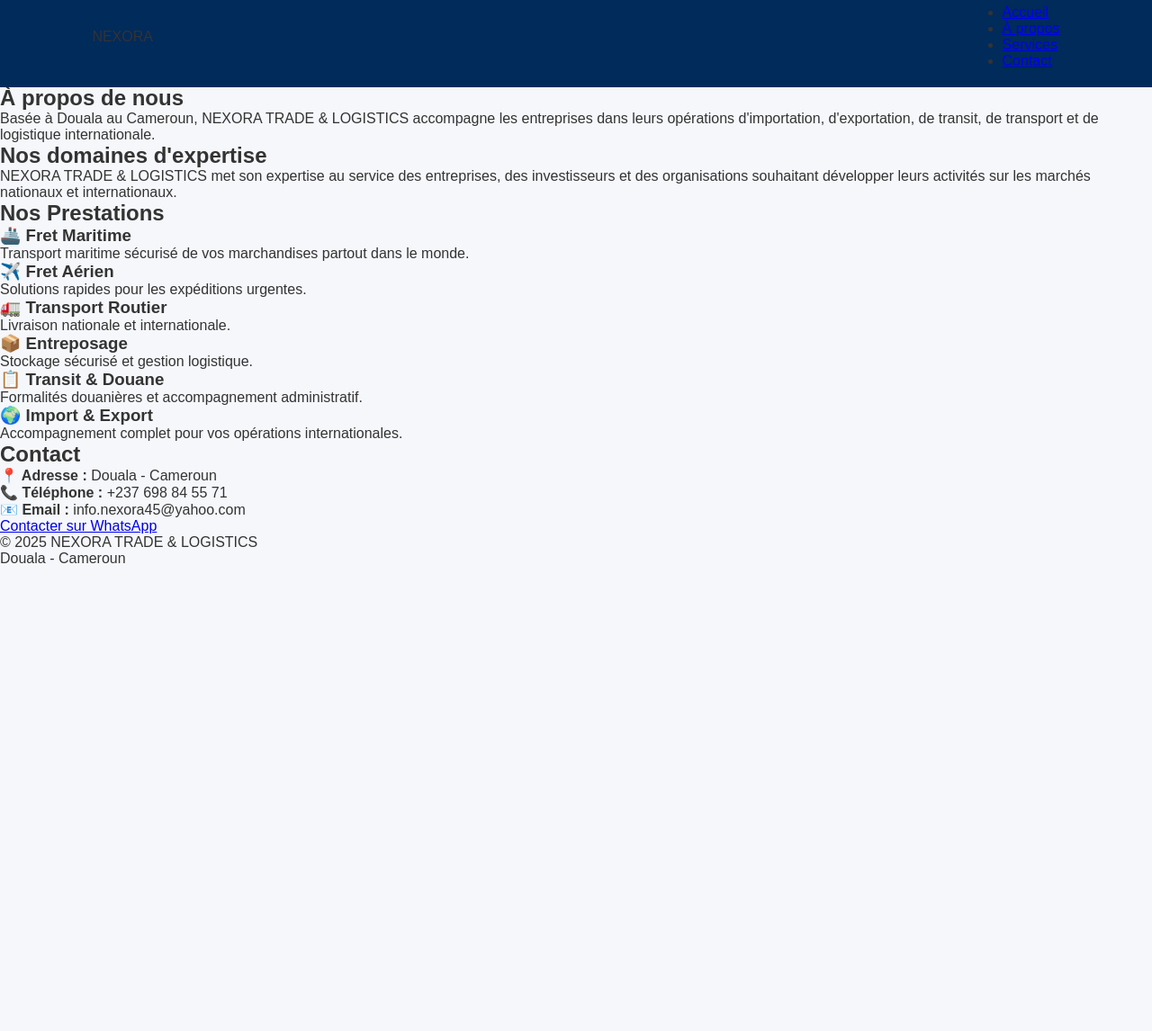
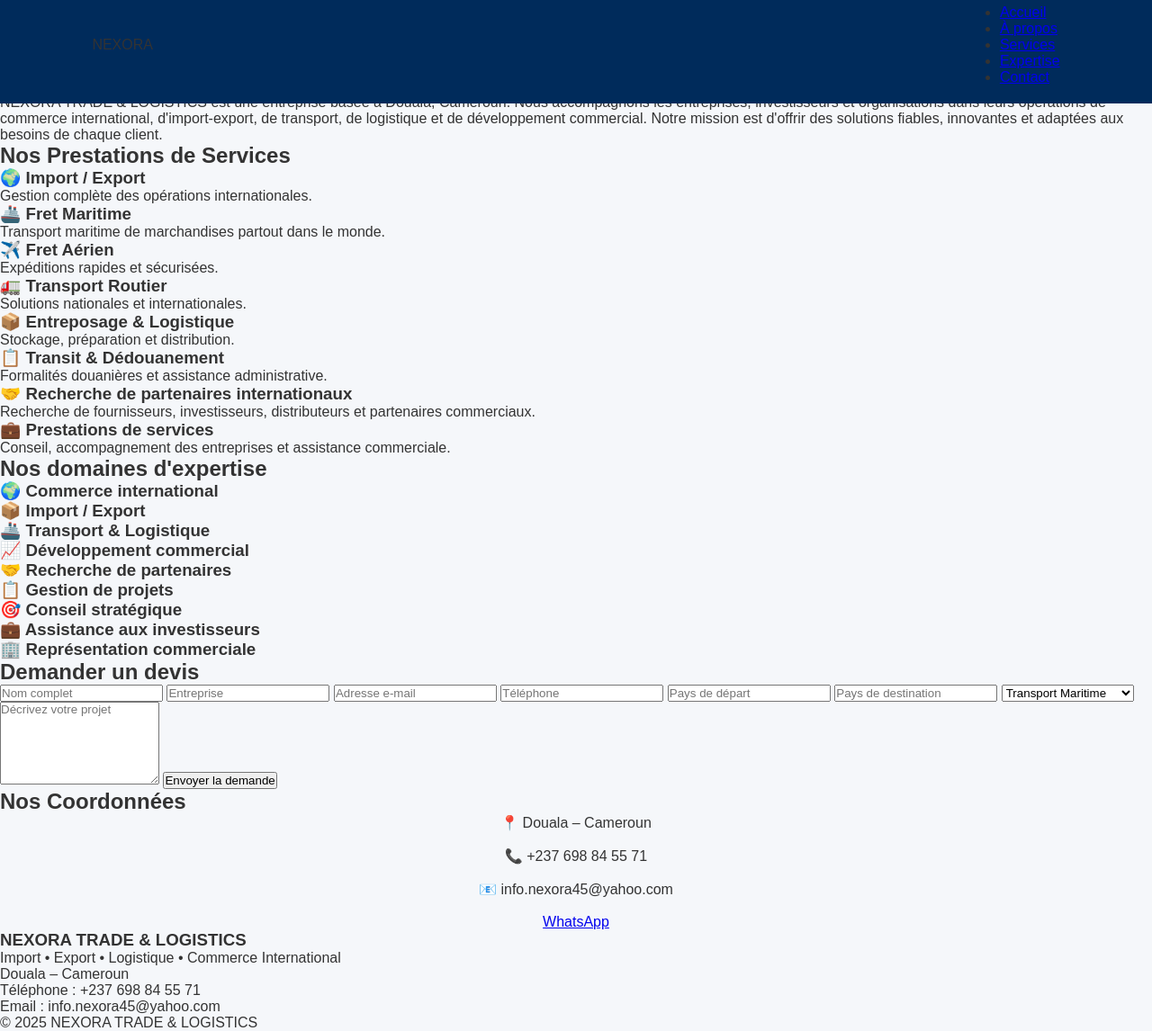
Before and after one commit to nexora-basset/nexora-trade-logistics, a plain HTML site: page index.html in a window 1280 px wide. Shown: the part 15-1161 px from the top of the page at 90% size. Before the commit the page ends 800 px from the top, so only its background shows below. Drawn offline with Linux system fonts and the light colour scheme.

Commit message:
Update index.html

```diff
--- a/index.html
+++ b/index.html
@@ -1,4 +1,3 @@
->
 <!DOCTYPE html>
 <html lang="fr">
 
@@ -6,6 +5,8 @@
     <meta charset="UTF-8">
     <meta name="viewport" content="width=device-width, initial-scale=1.0">
     <title>NEXORA TRADE & LOGISTICS</title>
+
+    <meta name="description" content="NEXORA TRADE & LOGISTICS - Import, Export, Transport, Logistique, Transit, Dédouanement, Recherche de partenaires internationaux.">
 
     <link rel="stylesheet" href="style.css">
 </head>
@@ -24,12 +25,15 @@
             <li><a href="#accueil">Accueil</a></li>
             <li><a href="#apropos">À propos</a></li>
             <li><a href="#services">Services</a></li>
+            <li><a href="#expertise">Expertise</a></li>
             <li><a href="#contact">Contact</a></li>
         </ul>
 
     </nav>
 
 </header>
+
+<!-- ================= HERO ================= -->
 
 <section class="hero" id="accueil">
 
@@ -40,8 +44,8 @@
         <h2>Connecter le monde, livrer l'avenir.</h2>
 
         <p>
-            Votre partenaire de confiance pour le commerce international,
-            le transport de marchandises et les solutions logistiques.
+            Votre partenaire de confiance en commerce international,
+            transport, logistique, transit et développement commercial.
         </p>
 
         <a href="#contact" class="btn">
@@ -52,93 +56,231 @@
 
 </section>
 
+<!-- ================= A PROPOS ================= -->
+
 <section id="apropos">
 
-    <h2>À propos de nous</h2>
+<h2>À propos de NEXORA</h2>
 
 <p>
-        Basée à Douala au Cameroun, NEXORA TRADE & LOGISTICS accompagne
-        les entreprises dans leurs opérations d'importation, d'exportation,
-        de transit, de transport et de logistique internationale.
+
+NEXORA TRADE & LOGISTICS est une entreprise basée à Douala, Cameroun.
+
+Nous accompagnons les entreprises, investisseurs et organisations dans leurs opérations de commerce international, d'import-export, de transport, de logistique et de développement commercial.
+
+Notre mission est d'offrir des solutions fiables, innovantes et adaptées aux besoins de chaque client.
+
 </p>
 
 </section>
 
+<!-- ================= SERVICES ================= -->
+
 <section id="services">
-    <section id="expertise">
 
-    <h2>Nos domaines d'expertise</h2>
-
-    <p class="intro">
-        NEXORA TRADE & LOGISTICS met son expertise au service des entreprises,
-        des investisseurs et des organisations souhaitant développer leurs
-        activités sur les marchés nationaux et internationaux.
-    </p>
-
-    <div class="services">
-
-
-</section>
-
-    <h2>Nos Prestations</h2>
+<h2>Nos Prestations de Services</h2>
 
 <div class="services">
 
 <div class="card">
+<h3>🌍 Import / Export</h3>
+<p>Gestion complète des opérations internationales.</p>
+</div>
+
+<div class="card">
 <h3>🚢 Fret Maritime</h3>
-            <p>Transport maritime sécurisé de vos marchandises partout dans le monde.</p>
+<p>Transport maritime de marchandises partout dans le monde.</p>
 </div>
 
 <div class="card">
 <h3>✈️ Fret Aérien</h3>
-            <p>Solutions rapides pour les expéditions urgentes.</p>
+<p>Expéditions rapides et sécurisées.</p>
 </div>
 
 <div class="card">
 <h3>🚛 Transport Routier</h3>
-            <p>Livraison nationale et internationale.</p>
+<p>Solutions nationales et internationales.</p>
 </div>
 
 <div class="card">
-            <h3>📦 Entreposage</h3>
-            <p>Stockage sécurisé et gestion logistique.</p>
+<h3>📦 Entreposage & Logistique</h3>
+<p>Stockage, préparation et distribution.</p>
 </div>
 
 <div class="card">
-            <h3>📋 Transit & Douane</h3>
-            <p>Formalités douanières et accompagnement administratif.</p>
+<h3>📋 Transit & Dédouanement</h3>
+<p>Formalités douanières et assistance administrative.</p>
 </div>
 
 <div class="card">
-            <h3>🌍 Import & Export</h3>
-            <p>Accompagnement complet pour vos opérations internationales.</p>
+<h3>🤝 Recherche de partenaires internationaux</h3>
+<p>Recherche de fournisseurs, investisseurs, distributeurs et partenaires commerciaux.</p>
+</div>
+
+<div class="card">
+<h3>💼 Prestations de services</h3>
+<p>Conseil, accompagnement des entreprises et assistance commerciale.</p>
 </div>
 
 </div>
 
 </section>
 
-<section id="contact">
+<!-- ================= EXPERTISE ================= -->
 
-    <h2>Contact</h2>
+<section id="expertise">
 
-    <p><strong>📍 Adresse :</strong> Douala - Cameroun</p>
+<h2>Nos domaines d'expertise</h2>
 
-    <p><strong>📞 Téléphone :</strong> +237 698 84 55 71</p>
+<div class="services">
 
-    <p><strong>📧 Email :</strong> info.nexora45@yahoo.com</p>
+<div class="card">
+<h3>🌍 Commerce international</h3>
+</div>
 
-    <a class="btn" href="https://wa.me/237698845571">
-        Contacter sur WhatsApp
-    </a>
+<div class="card">
+<h3>📦 Import / Export</h3>
+</div>
+
+<div class="card">
+<h3>🚢 Transport & Logistique</h3>
+</div>
+
+<div class="card">
+<h3>📈 Développement commercial</h3>
+</div>
+
+<div class="card">
+<h3>🤝 Recherche de partenaires</h3>
+</div>
+
+<div class="card">
+<h3>📋 Gestion de projets</h3>
+</div>
+
+<div class="card">
+<h3>🎯 Conseil stratégique</h3>
+</div>
+
+<div class="card">
+<h3>💼 Assistance aux investisseurs</h3>
+</div>
+
+<div class="card">
+<h3>🏢 Représentation commerciale</h3>
+</div>
+
+</div>
 
 </section>
 
+<!-- ================= CONTACT ================= -->
+
+<section id="contact">
+
+<h2>Demander un devis</h2>
+
+<form class="contact-form">
+
+<input type="text" placeholder="Nom complet" required>
+
+<input type="text" placeholder="Entreprise">
+
+<input type="email" placeholder="Adresse e-mail" required>
+
+<input type="tel" placeholder="Téléphone">
+
+<input type="text" placeholder="Pays de départ">
+
+<input type="text" placeholder="Pays de destination">
+
+<select>
+
+<option>Transport Maritime</option>
+
+<option>Transport Aérien</option>
+
+<option>Transport Routier</option>
+
+<option>Transport Multimodal</option>
+
+</select>
+
+<textarea rows="6" placeholder="Décrivez votre projet"></textarea>
+
+<button class="btn">
+Envoyer la demande
+</button>
+
+</form>
+
+</section>
+
+<!-- ================= COORDONNEES ================= -->
+
+<section>
+
+<h2>Nos Coordonnées</h2>
+
+<p align="center">
+
+📍 Douala – Cameroun
+
+<br><br>
+
+📞 +237 698 84 55 71
+
+<br><br>
+
+📧 info.nexora45@yahoo.com
+
+<br><br>
+
+<a class="btn" href="https://wa.me/237698845571" target="_blank">
+
+WhatsApp
+
+</a>
+
+</p>
+
+</section>
+
+<!-- ================= FOOTER ================= -->
+
 <footer>
 
-    <p>© 2025 NEXORA TRADE & LOGISTICS</p>
+<h3>NEXORA TRADE & LOGISTICS</h3>
 
-    <p>Douala - Cameroun</p>
+<p>
+
+Import • Export • Logistique • Commerce International
+
+</p>
+
+<p>
+
+Douala – Cameroun
+
+</p>
+
+<p>
+
+Téléphone : +237 698 84 55 71
+
+</p>
+
+<p>
+
+Email : info.nexora45@yahoo.com
+
+</p>
+
+<p>
+
+© 2025 NEXORA TRADE & LOGISTICS
+
+</p>
 
 </footer>
 
```
Lines whose indentation alone changed are shown as unchanged.
